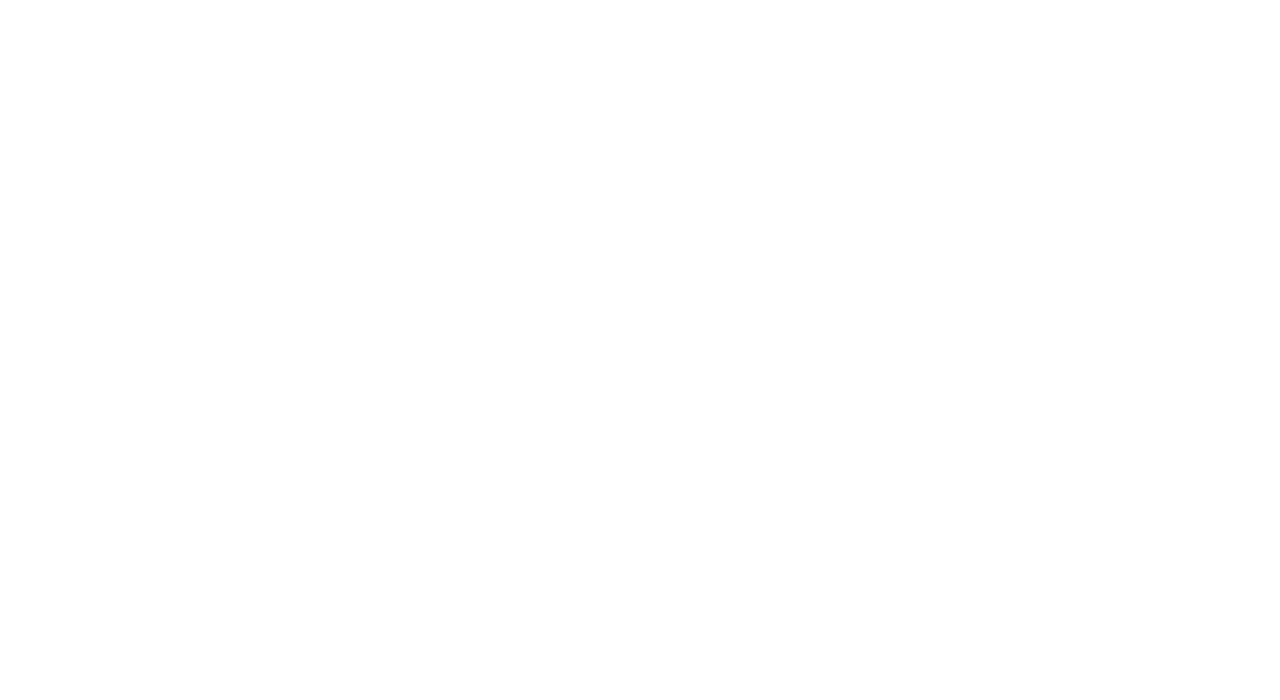
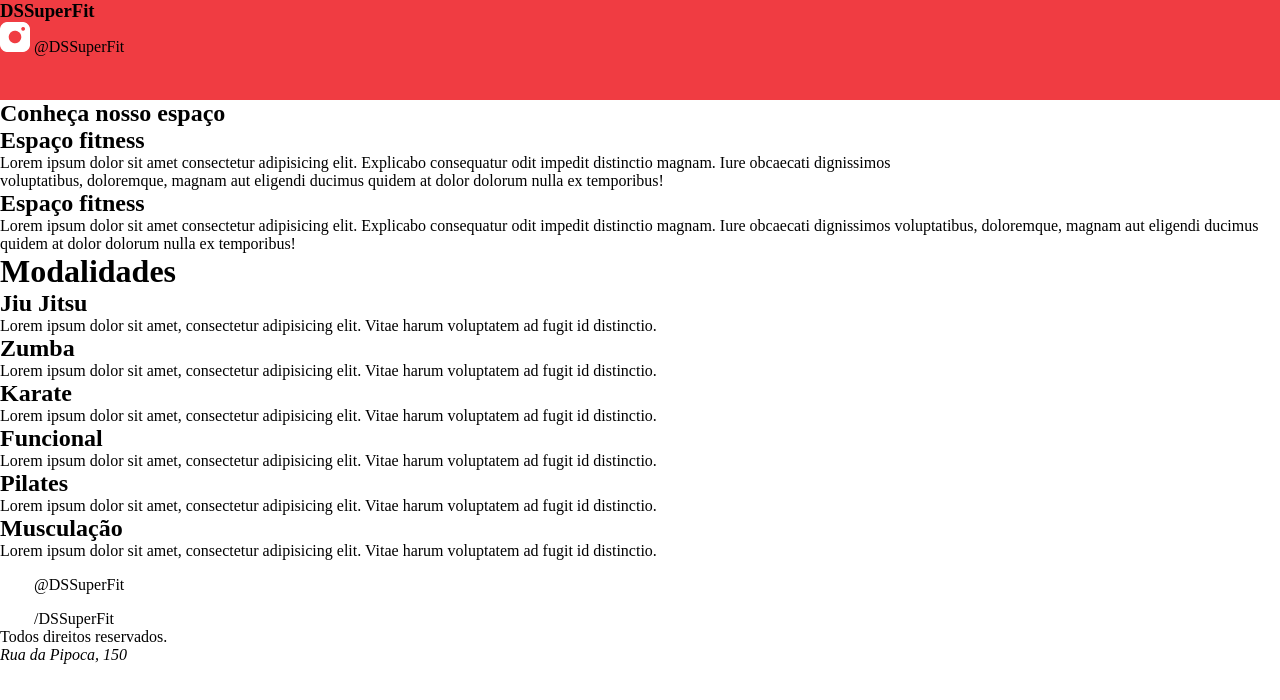
Before and after one commit to eldiocastilho/ds-desafio-css, a plain HTML site: page index.html in a window 1280 px wide. Drawn offline with Linux system fonts and the light colour scheme.

Commit message:
Update html and images

```diff
--- a/index.html
+++ b/index.html
@@ -1,12 +1,77 @@
 <!DOCTYPE html>
 <html lang="en">
-<head>
-    <meta charset="UTF-8">
-    <meta http-equiv="X-UA-Compatible" content="IE=edge">
-    <meta name="viewport" content="width=device-width, initial-scale=1.0">
+  <head>
+    <meta charset="UTF-8" />
+    <meta http-equiv="X-UA-Compatible" content="IE=edge" />
+    <meta name="viewport" content="width=device-width, initial-scale=1.0" />
     <title>DSSuperFit</title>
-</head>
-<body>
-
-</body>
+    <link rel="stylesheet" href="styles.css" />
+  </head>
+  <body>
+    <header>
+      <nav class="container">
+        <h3>DSSuperFit</h3>
+        <div>
+          <img src="img/image 1.png" alt="Imagem1" />
+          <a href="#">@DSSuperFit</a>
+        </div>
+      </nav>
+    </header>
+    <main>
+      <section id="our-space">
+        <div class="container">
+          <h1>Conheça nosso espaço</h3>
+          <div>
+            <h2>Espaço fitness</h2>
+            <p>Lorem ipsum dolor sit amet consectetur adipisicing elit. Explicabo consequatur odit impedit distinctio magnam. Iure obcaecati dignissimos voluptatibus, doloremque, magnam aut eligendi ducimus quidem at dolor dolorum nulla ex temporibus!</p>
+          </div>
+        </div>
+        <div>
+            <h2>Espaço fitness</h2>
+            <p>Lorem ipsum dolor sit amet consectetur adipisicing elit. Explicabo consequatur odit impedit distinctio magnam. Iure obcaecati dignissimos voluptatibus, doloremque, magnam aut eligendi ducimus quidem at dolor dolorum nulla ex temporibus!</p>
+          </div>
+        </div>
+      </section>
+      <section id="modalities"></section>
+      <div class="container">
+        <h1>Modalidades</h1>
+        <div>
+            <h2>Jiu Jitsu</h2>
+            <p>Lorem ipsum dolor sit amet, consectetur adipisicing elit. Vitae harum voluptatem ad fugit id distinctio.</p>
+        </div>
+        <div>
+            <h2>Zumba</h2>
+            <p>Lorem ipsum dolor sit amet, consectetur adipisicing elit. Vitae harum voluptatem ad fugit id distinctio.</p>
+        </div>
+        <div>
+            <h2>Karate</h2>
+            <p>Lorem ipsum dolor sit amet, consectetur adipisicing elit. Vitae harum voluptatem ad fugit id distinctio.</p>
+        </div>
+        <div>
+            <h2>Funcional</h2>
+            <p>Lorem ipsum dolor sit amet, consectetur adipisicing elit. Vitae harum voluptatem ad fugit id distinctio.</p>
+        </div>
+        <div>
+            <h2>Pilates</h2>
+            <p>Lorem ipsum dolor sit amet, consectetur adipisicing elit. Vitae harum voluptatem ad fugit id distinctio.</p>
+        </div>
+        <div>
+            <h2>Musculação</h2>
+            <p>Lorem ipsum dolor sit amet, consectetur adipisicing elit. Vitae harum voluptatem ad fugit id distinctio.</p>
+        </div>
+      </div>
+    </main>
+    <footer>
+        <div>
+            <img src="img/image 1.png" alt="Imagem1" />
+            <a href="#">@DSSuperFit</a>
+          </div>
+          <div>
+            <img src="img/image 2.png" alt="Imagem2" />
+            <a href="#">/DSSuperFit</a>
+          </div>
+          <p>Todos direitos reservados.</p>
+          <address>Rua da Pipoca, 150</address>
+    </footer>
+  </body>
 </html>
--- /dev/null
+++ b/styles.css
@@ -0,0 +1,30 @@
+
+
+:root {
+    --bg-color-red: #f03c42;
+    --bg-color-blue: #222374;
+    --bg-color-grey: #CCCCCC;
+    --bg-color-white:  #FFFFFF;
+    --bg-color-black: #00000
+
+}
+
+*{
+    margin: 0;
+    padding: 0;
+}
+
+.container {
+    width: 100%;
+    max-width: 960px;
+}
+
+header {
+ background-color: var(--bg-color-red);
+ height: 100px;
+ display: flex;
+}
+a, a:hover {
+    color: unset;
+    text-decoration: none;
+  }
```
Also changed, not shown: img/image 1.png (added), img/image 2.png (added).
